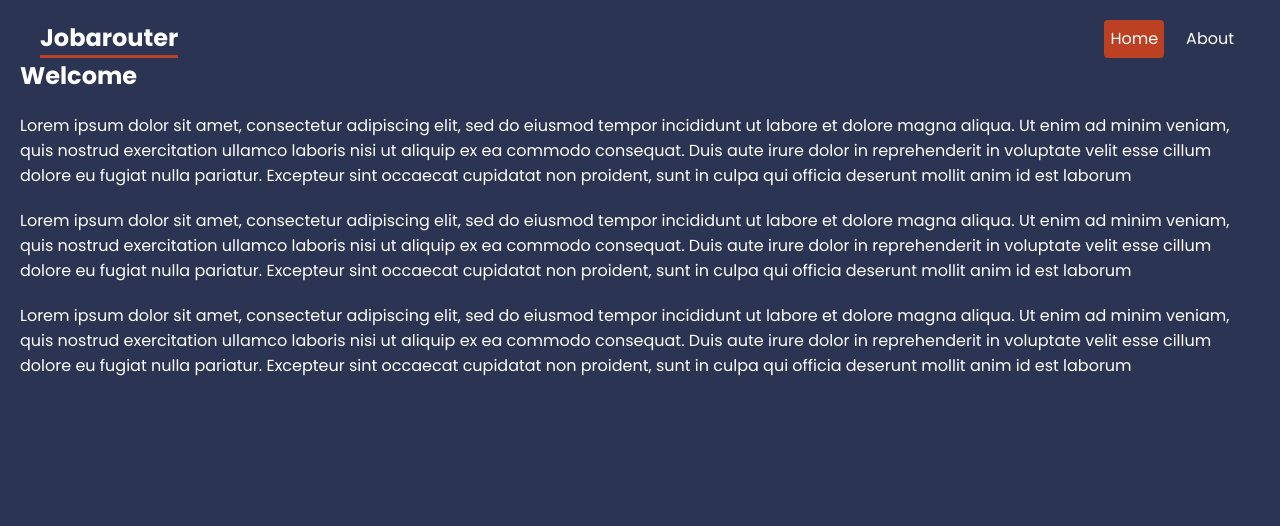
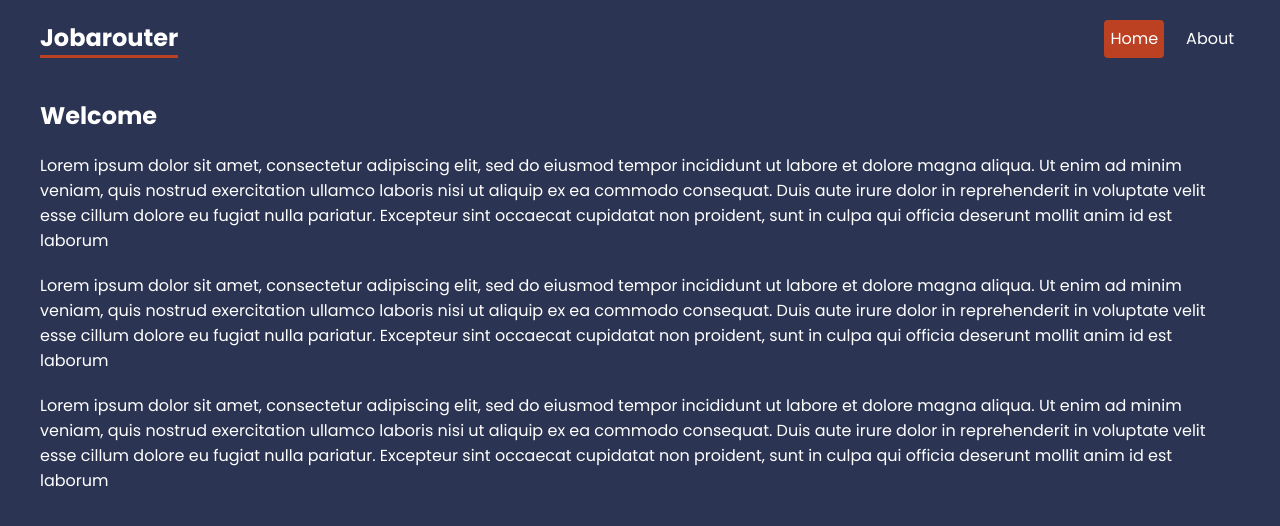
Before and after one commit to meconnor/jobrouterREACT, a React (Create React App) app: page / in a window 1280 px wide. Shown: the top 526 px of the page. Built offline with nearby package versions, Linux system fonts and the light colour scheme.

Commit message:
implemented createBrowserRouter. added a rootLayout with navbar to wrap page routes. updated main tag styles of index.css

```diff
--- a/src/App.js
+++ b/src/App.js
@@ -1,26 +1,26 @@
-import { BrowserRouter, Routes, Route, Link, NavLink } from "react-router-dom";
+import {
+  createBrowserRouter,
+  Route,
+  createRoutesFromElements,
+  RouterProvider,
+} from "react-router-dom";
 //pages
 import Home from "./pages/Home";
 import About from "./pages/About";
+//layouts
+import RootLayout from "./layouts/RootLayout";
+
+const router = createBrowserRouter(
+  createRoutesFromElements(
+    <Route path="/" element={<RootLayout />}>
+      <Route index element={<Home />} />
+      <Route path="about" element={<About />} />
+    </Route>
+  )
+);
 
 function App() {
-  return (
-    <BrowserRouter>
-      <header>
-        <nav>
-          <h1>Jobarouter</h1>
-          <NavLink to="/">Home</NavLink>
-          <NavLink to="about">About</NavLink>
-        </nav>
-      </header>
-      <main>
-        <Routes>
-          <Route index element={<Home />} />
-          <Route path="about" element={<About />} />
-        </Routes>
-      </main>
-    </BrowserRouter>
-  );
+  return <RouterProvider router={router} />;
 }
 
 export default App;
--- a/src/index.css
+++ b/src/index.css
@@ -47,7 +47,10 @@
   background: var(--primary);
 }
 /* page content */
-
+main {
+  max-width: 1200px;
+  margin: 40px auto;
+}
 /* help layout */
 
 /* faq */
--- /dev/null
+++ b/src/layouts/RootLayout.js
@@ -0,0 +1,19 @@
+import { NavLink, Outlet } from "react-router-dom";
+
+export default function RootLayout() {
+  return (
+    <div className="root-layout">
+      <header>
+        <nav>
+          <h1>Jobarouter</h1>
+          <NavLink to="/">Home</NavLink>
+          <NavLink to="about">About</NavLink>
+        </nav>
+      </header>
+
+      <main>
+        <Outlet />
+      </main>
+    </div>
+  );
+}
```
